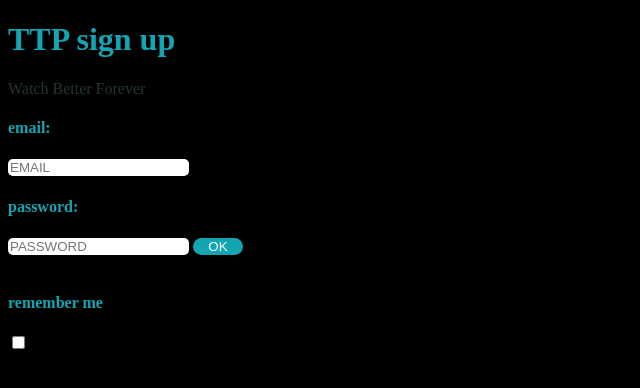
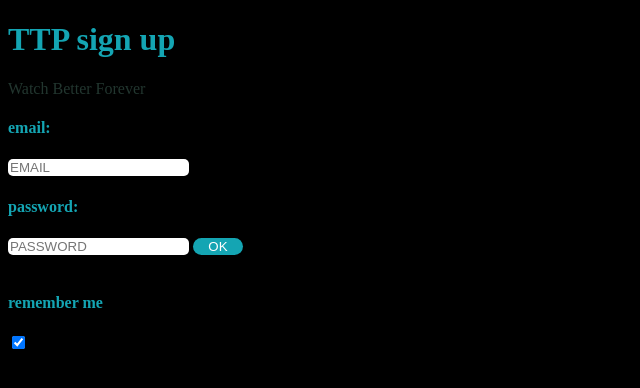
Before and after one commit to upright-volcano6/TTP, a plain HTML site: page index.html in a window 1280 px wide. Shown: the full height of the page, 0-640 px from the left. Drawn offline with Linux system fonts and the light colour scheme.

Commit message:
Update index.html

```diff
--- a/index.html
+++ b/index.html
@@ -51,6 +51,6 @@
     <button><a href="https://upright-volcano6.github.io/TTP/home.html" target="_blank">OK</a></button>
     <br>
     <br>
-    <label for="remember me"><h4>remember me</h4></label><input type="checkbox" value="remember me" id="remember me">
+    <label for="remember me"><h4>remember me</h4></label><input type="checkbox" value="remember me" id="remember me" checked>
   </body>
 </html>
```
